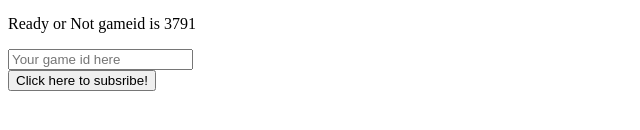
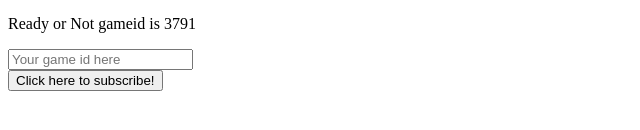
Before and after one commit to seriffit/mod-Io-Subscriber, a plain HTML site: page index.html in a window 1280 px wide. Shown: the part 398-528 px from the top of the page, 0-640 px from the left. Drawn offline with Linux system fonts and the light colour scheme.

Commit message:
Updated index.html

```diff
--- a/index.html
+++ b/index.html
@@ -24,6 +24,6 @@
     <input id="gameId" type="text" placeholder="Your game id here" />
     </li>
 
-    <button onclick="subscibeToFriendsMods()">Click here to subsribe!</button>
+    <button onclick="subscibeToFriendsMods()">Click here to subscribe!</button>
 </body>
 </html>
```
